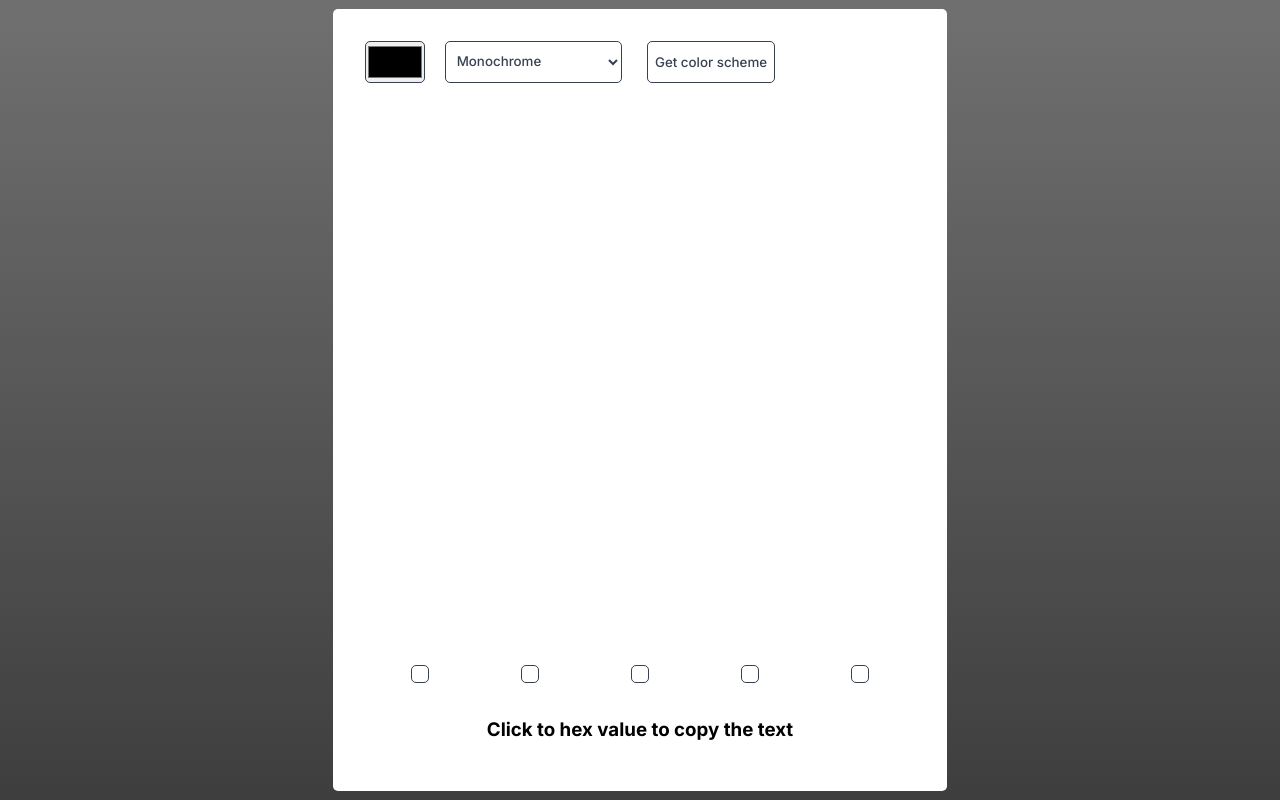
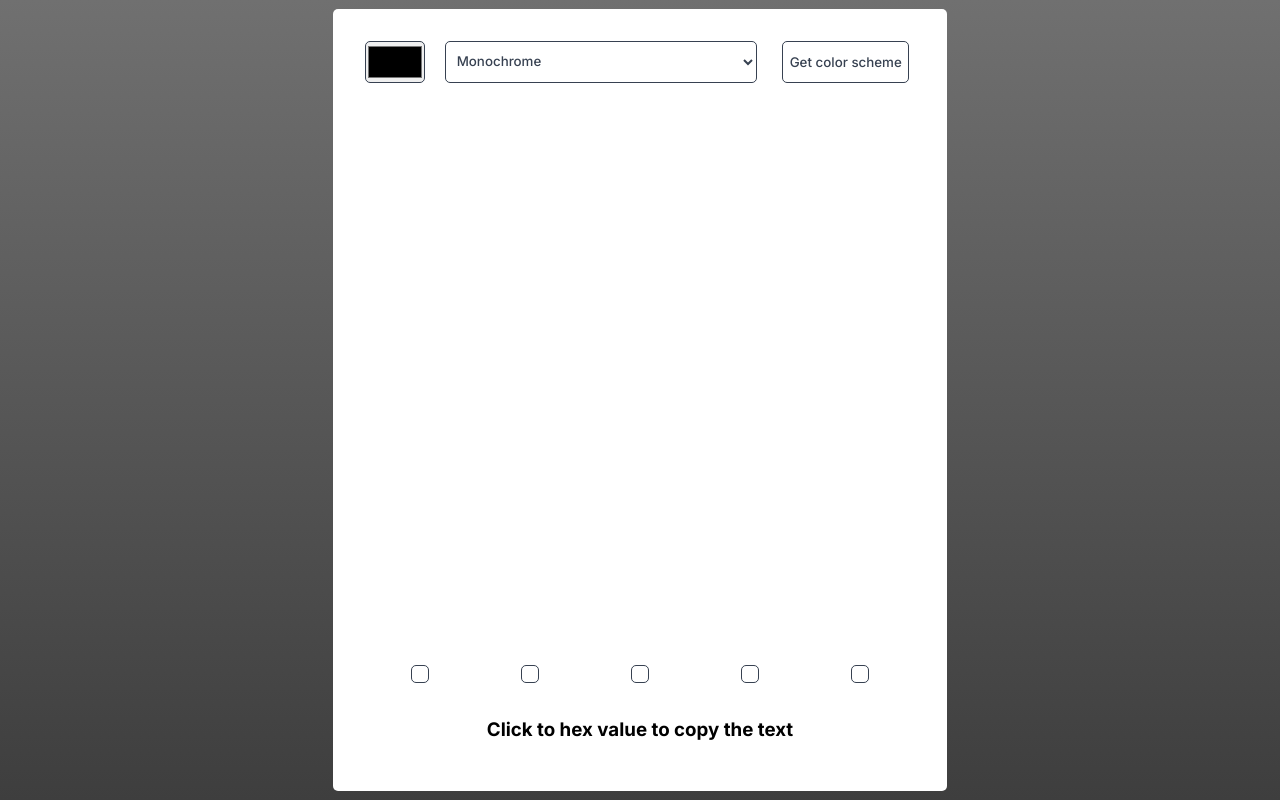
Before and after one commit to NurikBK/color-scheme-generator, a plain HTML site: page index.html in a window 1280 px wide. Drawn offline with Linux system fonts and the light colour scheme; no server answers.

Commit message:
fixed typo

```diff
--- a/style.css
+++ b/style.css
@@ -57,7 +57,7 @@ button {
 }
 
 select {
-  width: 312x;
+  width: 312px;
 }
 
 #palette {
```
